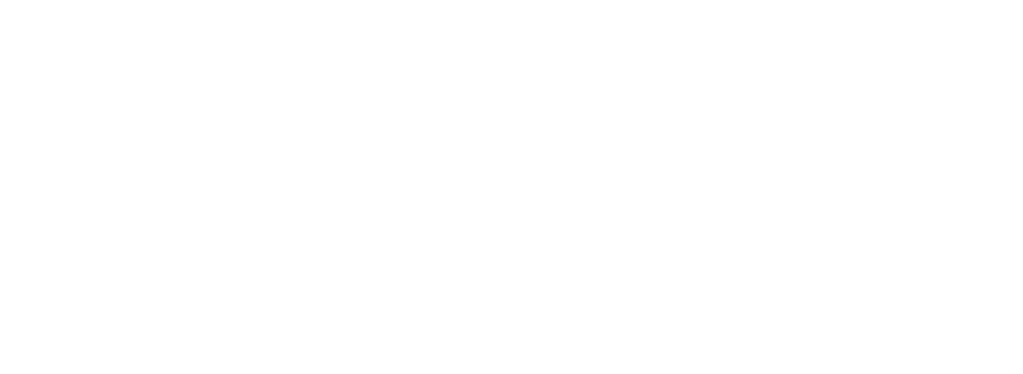
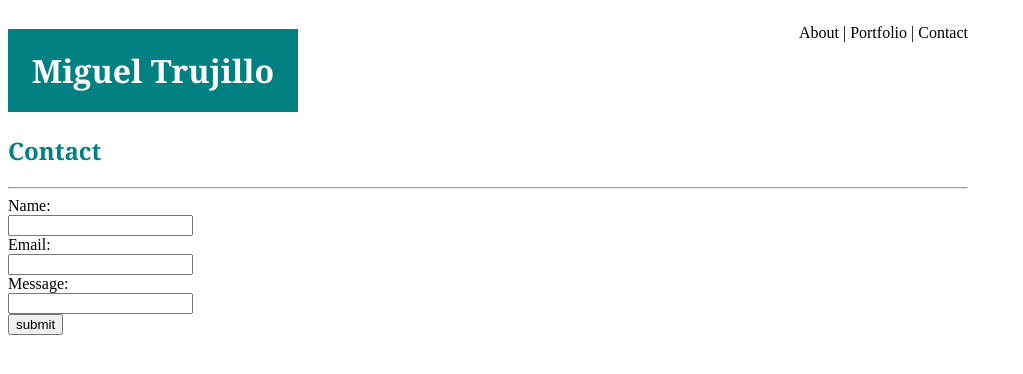
Before and after one commit to mig9tx/Basic-Portfolio, a plain HTML site: page contact.html in a window 1280 px wide. Shown: the whole page, without its empty margins (0-1023 px from the left). Drawn offline with Linux system fonts and the light colour scheme.

Commit message:
updated files

```diff
--- a/assets/css/style.css
+++ b/assets/css/style.css
@@ -1,4 +1,50 @@
+body {
+    width: 960px;
+}
 h1 {
     background-color:teal;
     color: white;
+    padding-top: 20px;
+    padding-bottom: 20px;
+    padding-left: 20px;
+    padding-right: 20px;
+    text-align: center;
+    width: 250px;
+    float: left;
 }
+
+ul{
+    float:right;
+
+
+}
+li {
+display:inline;vertical-align: center;
+}
+
+h2 {
+   clear:both;
+}
+
+
+a {
+    text-decoration: none;
+    color: black;
+}
+ img.align-left {
+     float: left;
+     margin-right: 20px;
+
+ }
+
+
+
+
+
+h2 {
+    color: teal;
+}
+
+h1, h2 {
+    font-family: "Georgia", 'Times New Roman', Times, serif
+}
--- a/contact.html
+++ b/contact.html
@@ -0,0 +1,45 @@
+<!DOCTYPE <!DOCTYPE html>
+<html>
+<head>
+    <meta charset="utf-8" />
+    <meta http-equiv="X-UA-Compatible" content="IE=edge">
+    <title>Contact</title>
+    <meta name="viewport" content="width=device-width, initial-scale=1">
+    <link = rel="stylesheet" type=text/CSS href="assets/css/style.CSS">
+    <script src="main.js"></script>
+</head>
+<body>
+        <div id="Name">
+                <header>
+                    <h1>Miguel Trujillo</h1>
+                </header>
+
+                <ul>
+                    <li><a class="clear" href="#">About  |</a></li>
+                    <li><a href="#">Portfolio  |</a></li>
+                    <li><a href="#">Contact</a></li>
+                </ul>
+            </div>
+        <div id="about-me">
+                    <h2>Contact</h2>
+                    <!--This creates a line that devides two sections-->
+        </div>
+        <hr />
+        <div>
+            <form>
+                Name:<br>
+                <input type="text" name="Name"><br>
+                Email:<br>
+                <input type="text" name="email"><br>
+                Message:<br>
+                <input type="text" name="message"><br>
+                <input type="submit" value="submit">
+            </form>
+        </div>
+
+
+
+
+
+</body>
+</html>
```
Also changed, not shown: index.html (+17 -8 lines), portfolio.html (+30 -0 lines).
